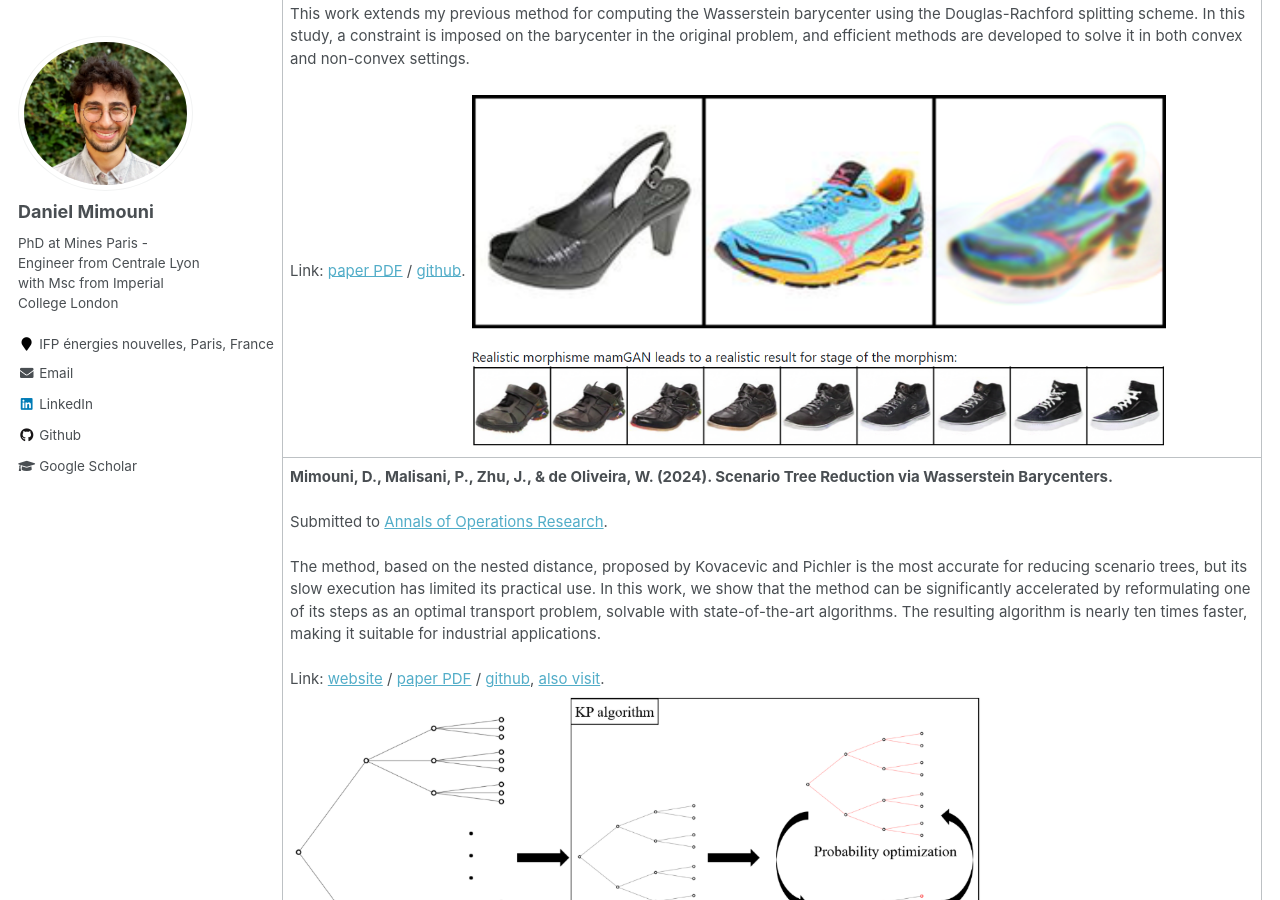
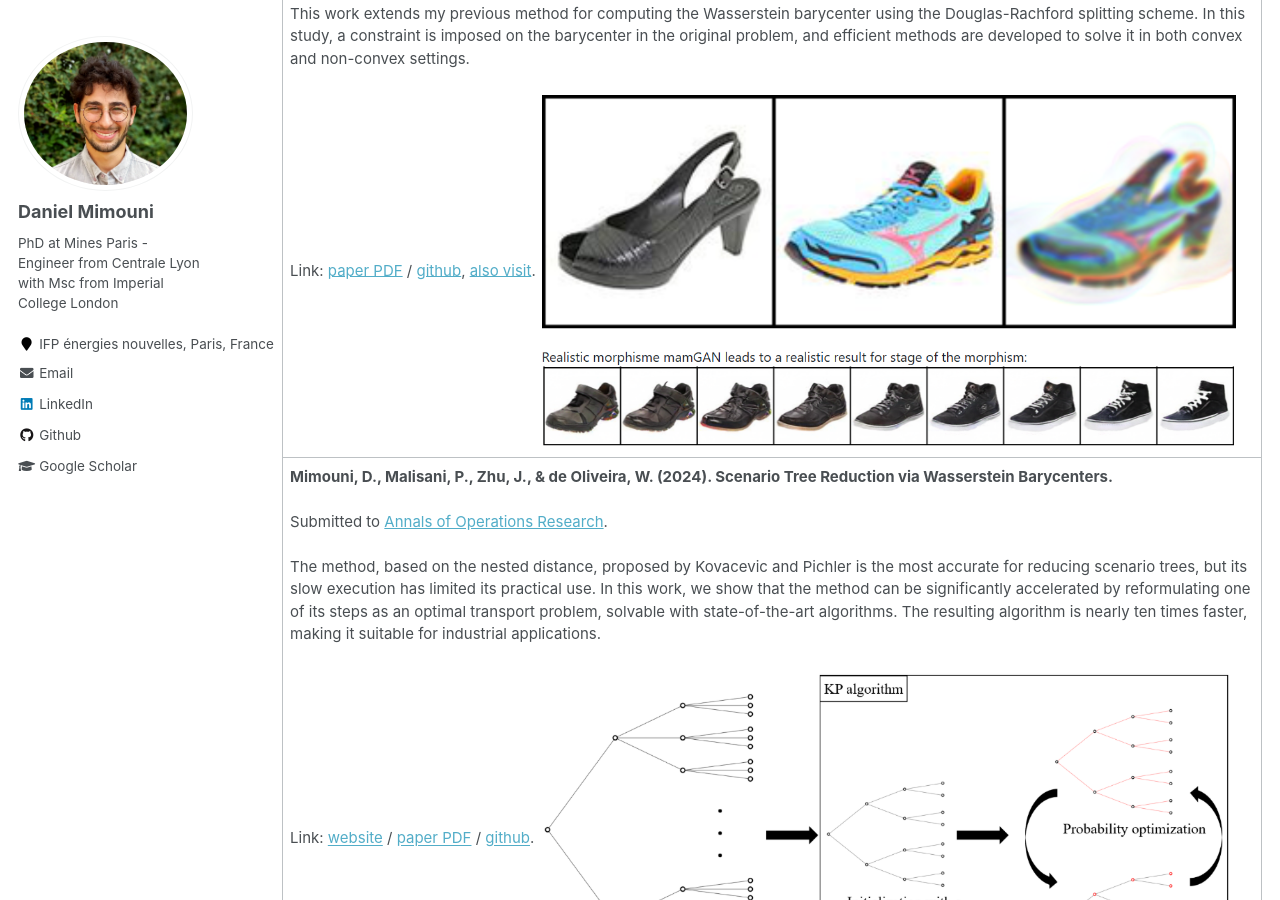
Before and after one commit to dan-mim/dan-mim.github.io, a Jekyll site: the page built from _pages/publications.md, in a window 1280 px wide and 900 px high, scrolled down 896 px. Built offline with Jekyll 4.4.1, drawn with Linux system fonts in a browser that asks for light colours; part of the change alters nothing that is shown.

```diff
--- a/_pages/publications.md
+++ b/_pages/publications.md
@@ -47,7 +47,7 @@ All of my research is supported by <a href="https://github.com/dan-mim">open-sou
       <b>Mimouni, D., de Oliveira, W., Sempere, G. M. (2025). On the Computation of Constrained Wasserstein Barycenters.</b><br><br>
       Accepted in Pacific Journal of Optimization for a special issue dedicated to Professor R. Tyrrell Rockafellar on the occasion of his 90th birthday.<br><br>
       This work extends my previous method for computing the Wasserstein barycenter using the Douglas-Rachford splitting scheme. In this study, a constraint is imposed on the barycenter in the original problem, and efficient methods are developed to solve it in both convex and non-convex settings.<br><br>
-      Link: <a href="/files/constrained_Wasserstein.pdf">paper PDF</a> / <a href="https://github.com/dan-mim/Constrained-Optimal-Transport">github</a>.
+      Link: <a href="/files/constrained_Wasserstein.pdf">paper PDF</a> / <a href="https://github.com/dan-mim/Constrained-Optimal-Transport">github</a>,  <a href="https://github.com/dan-mim/wasserstein-morphing-mamGAN">also visit</a>.
       <a href="https://github.com/dan-mim/Constrained-Optimal-Transport">
         <img src="/files/mamGAN.PNG" alt="plot" width="700"/>
       </a>
@@ -59,8 +59,8 @@ All of my research is supported by <a href="https://github.com/dan-mim">open-sou
       <b>Mimouni, D., Malisani, P., Zhu, J., & de Oliveira, W. (2024). Scenario Tree Reduction via Wasserstein Barycenters.</b><br><br>
       Submitted to <a href="https://link.springer.com/journal/10479">Annals of Operations Research</a>.<br><br>
       The method, based on the nested distance, proposed by Kovacevic and Pichler is the most accurate for reducing scenario trees, but its slow execution has limited its practical use. In this work, we show that the method can be significantly accelerated by reformulating one of its steps as an optimal transport problem, solvable with state-of-the-art algorithms. The resulting algorithm is nearly ten times faster, making it suitable for industrial applications.<br><br>
-      Link: <a href="https://www.researchgate.net/publication/">website</a> / <a href="/files/reduction_tree.pdf">paper PDF</a> / <a href="https://github.com/dan-mim/Nested_tree_reduction">github</a>, <a href="https://github.com/dan-mim/wasserstein-morphing-mamGAN">also visit</a>.
-      <a href="https://github.com/dan-mim/wasserstein-morphing-mamGAN">
+      Link: <a href="https://www.researchgate.net/publication/">website</a> / <a href="/files/reduction_tree.pdf">paper PDF</a> / <a href="https://github.com/dan-mim/Nested_tree_reduction">github</a>.
+      <a href="https://github.com/dan-mim/Nested_tree_reduction">
         <img src="/files/KPalgo.PNG" alt="plot" width="700"/>
       </a>
     </td>
```
